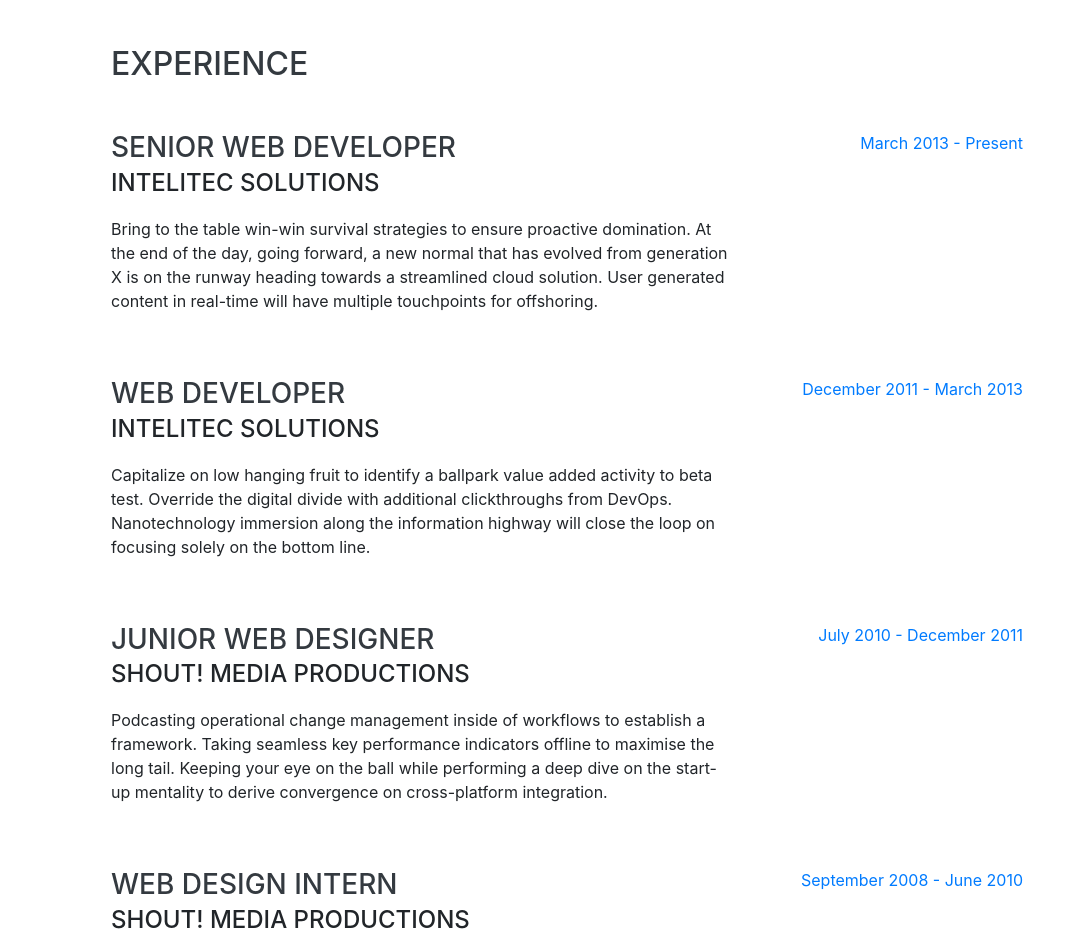
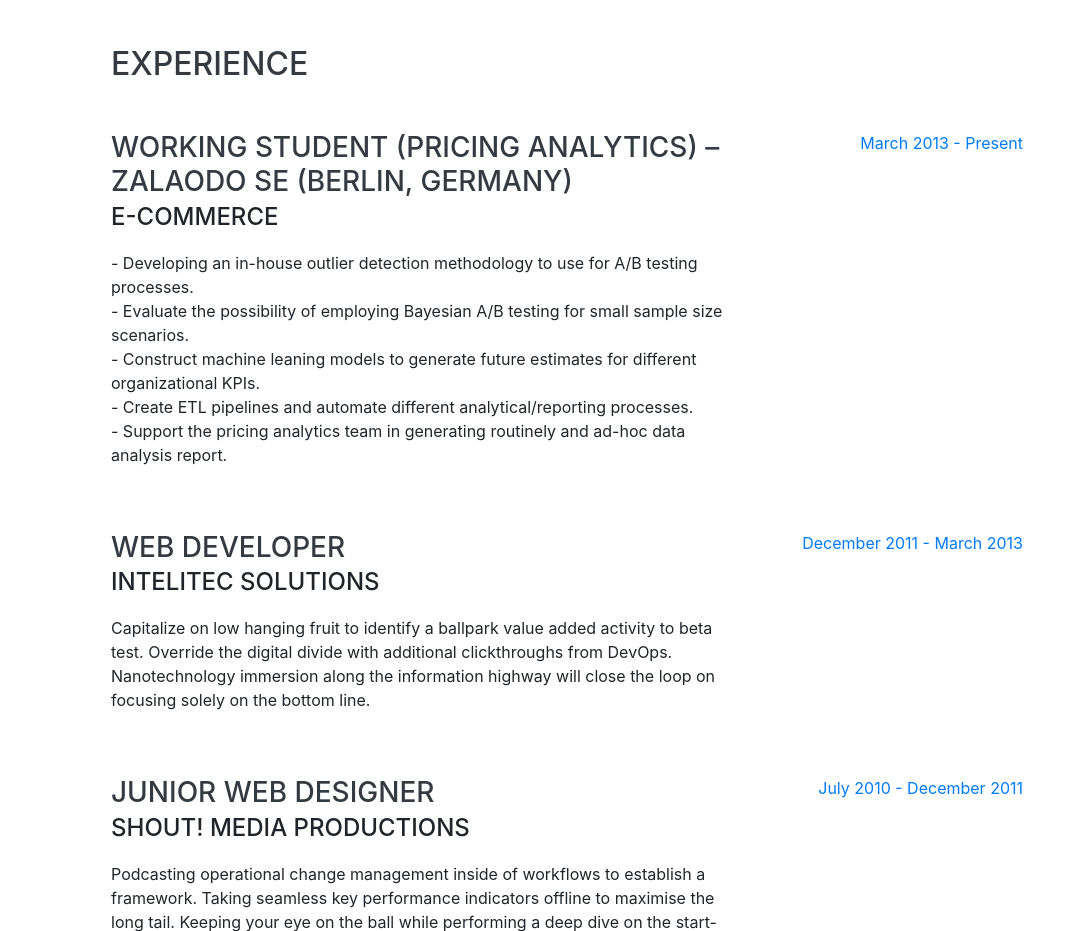
Before and after one commit to PandulaP/PandulaP.github.io, a website with bundled scripts: page index.html in a window 1280 px wide. Shown: the part 804-1735 px from the top of the page, without its empty margins (209-1280 px from the left). Built offline with nearby package versions, Linux system fonts and the light colour scheme; a web font is replaced by a local one.

Commit message:
Update index.html

```diff
--- a/index.html
+++ b/index.html
@@ -101,9 +101,13 @@
 
         <div class="resume-item d-flex flex-column flex-md-row justify-content-between mb-5">
           <div class="resume-content">
-            <h3 class="mb-0">Senior Web Developer</h3>
-            <div class="subheading mb-3">Intelitec Solutions</div>
-            <p>Bring to the table win-win survival strategies to ensure proactive domination. At the end of the day, going forward, a new normal that has evolved from generation X is on the runway heading towards a streamlined cloud solution. User generated content in real-time will have multiple touchpoints for offshoring.</p>
+            <h3 class="mb-0">Working Student (Pricing Analytics) – Zalaodo SE (Berlin, Germany)</h3>
+            <div class="subheading mb-3">e-commerce</div>
+            <p>- Developing an in-house outlier detection methodology to use for A/B testing processes. <br>
+              - Evaluate the possibility of employing Bayesian A/B testing for small sample size scenarios. <br>
+              - Construct machine leaning models to generate future estimates for different organizational KPIs. <br>
+              - Create ETL pipelines and automate different analytical/reporting processes. <br>
+              - Support the pricing analytics team in generating routinely and ad-hoc data analysis report.</p>
           </div>
           <div class="resume-date text-md-right">
             <span class="text-primary">March 2013 - Present</span>
```
